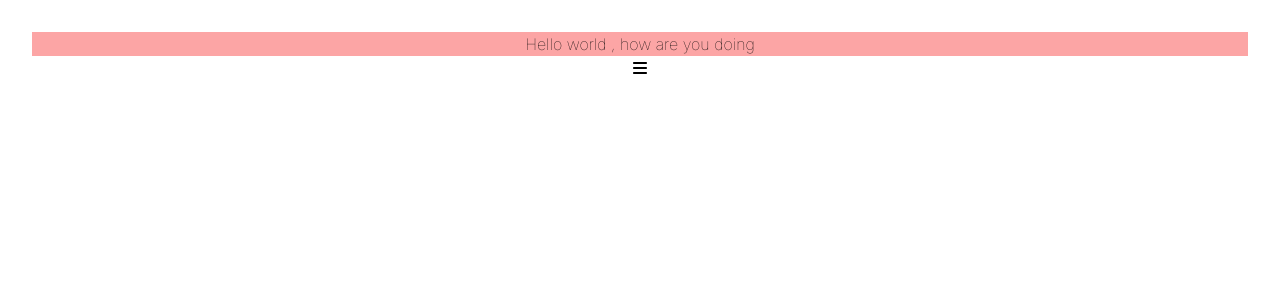
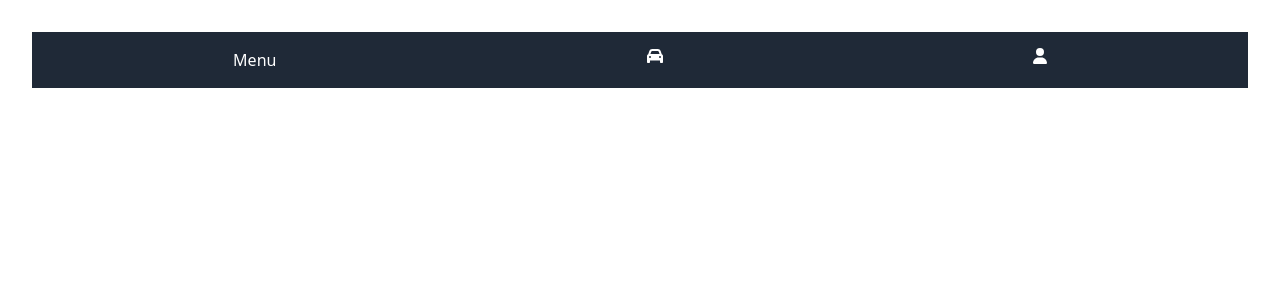
Before and after one commit to NoellaPromise/My-Moni-App, a React (Vite) app: page / in a window 1280 px wide. Shown: the top 300 px of the page. Built offline with nearby package versions, Linux system fonts and the light colour scheme.

Commit message:
stlye the navbar

```diff
--- a/src/App.jsx
+++ b/src/App.jsx
@@ -1,15 +1,10 @@
-import { FontAwesomeIcon } from "@fortawesome/react-fontawesome";
-import { faBars } from "@fortawesome/free-solid-svg-icons";
-
 import "./App.css";
+import Navbar from "./components/Navbar";
 
 function App() {
   return (
     <>
-      <h1 className="bg-red-300 font-inter font-thin">Hello world , how are you doing</h1>
-      <div>
-        <FontAwesomeIcon icon={faBars} />
-      </div>
+      <Navbar />
     </>
   );
 }
--- /dev/null
+++ b/src/components/Navbar.jsx
@@ -0,0 +1,17 @@
+import { FontAwesomeIcon } from "@fortawesome/react-fontawesome";
+import { faUser } from "@fortawesome/free-solid-svg-icons";
+import { faCar } from "@fortawesome/free-solid-svg-icons";
+
+function Navbar() {
+  return (
+    <>
+      <div className="bg-gray-800 text-white flex justify-around p-4">
+        <p>Menu</p>
+        <FontAwesomeIcon icon={faCar}/>
+        <FontAwesomeIcon  icon ={faUser}/>
+      </div>
+    </>
+  );
+}
+
+export default Navbar;
```
